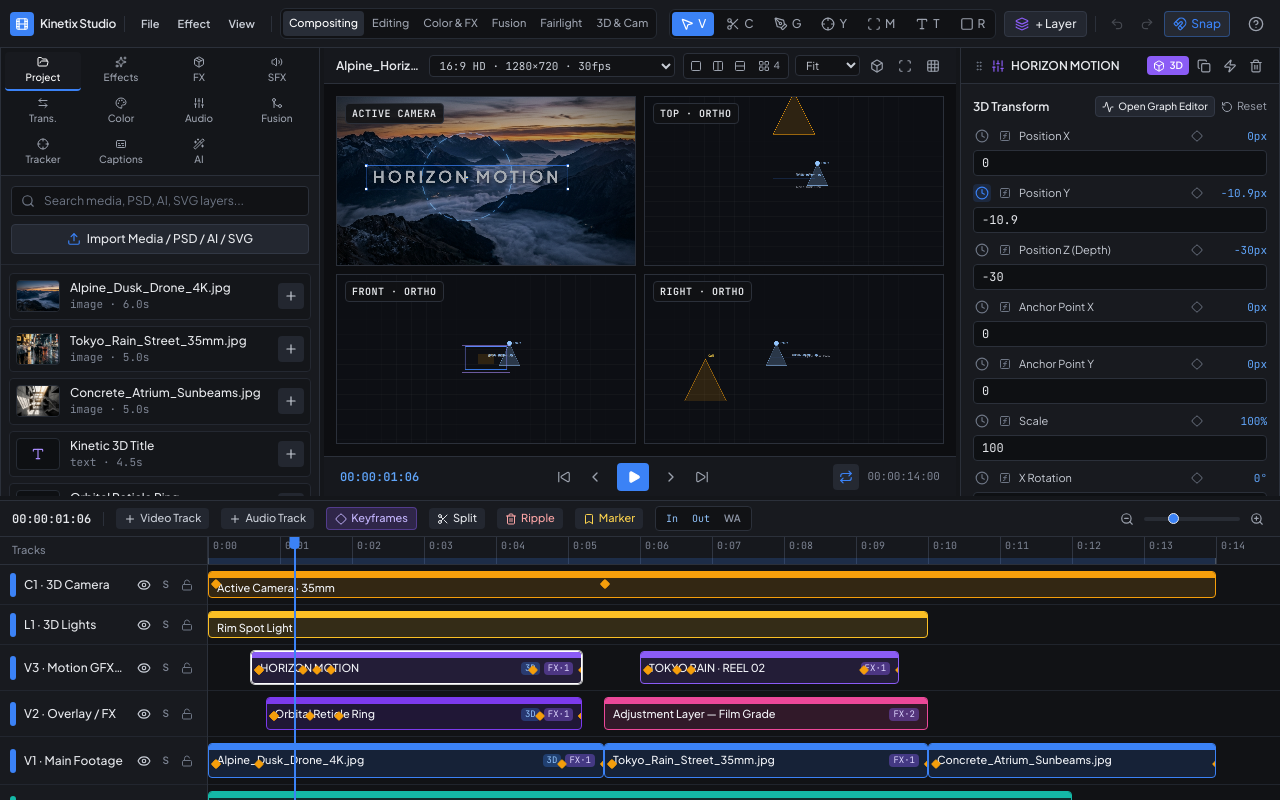
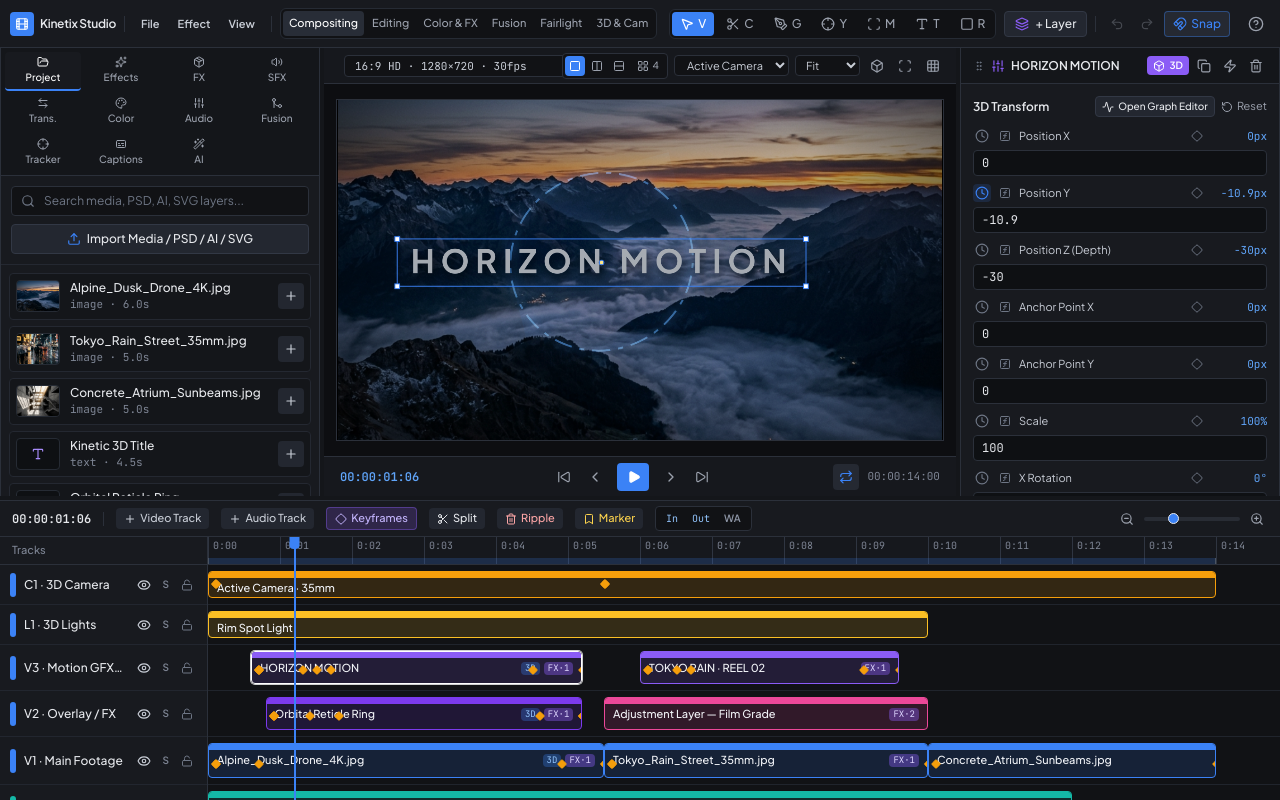
Before and after one commit to nazim-assdi/Kinetix-Studio, a React (Vite) app: page / in a window 1280 px wide. Built offline with nearby package versions, Linux system fonts and the light colour scheme.

Commit message:
Connect View menu to monitor viewport layout

```diff
--- a/src/App.tsx
+++ b/src/App.tsx
@@ -2162,6 +2162,8 @@ export default function App() {
                 tool={tool}
                 mediaCache={mediaCache}
                 previewPreset={previewPreset}
+                viewLayout={viewLayout}
+                onChangeViewLayout={setViewLayout}
                 onTogglePlay={() => setIsPlaying((p) => !p)}
                 onSeek={handleSeek}
                 onStepFrame={handleStepFrame}
```
